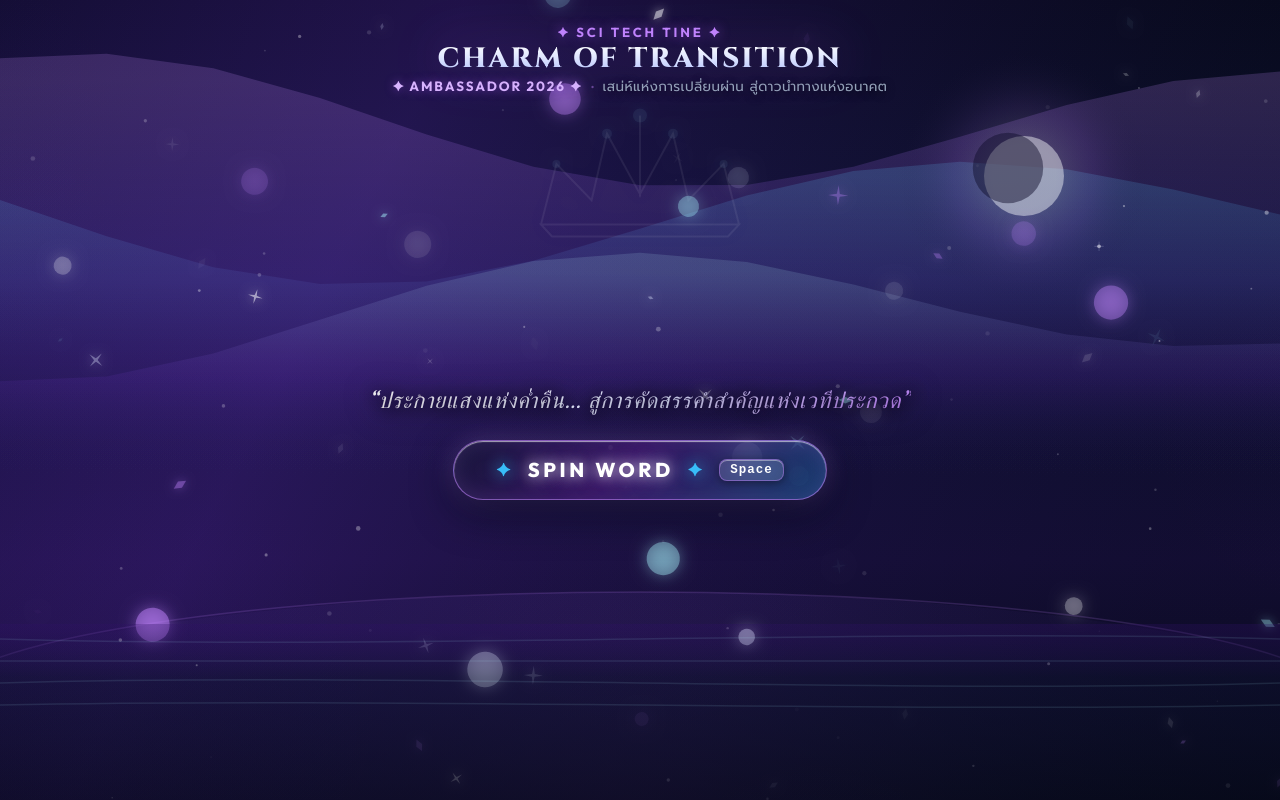
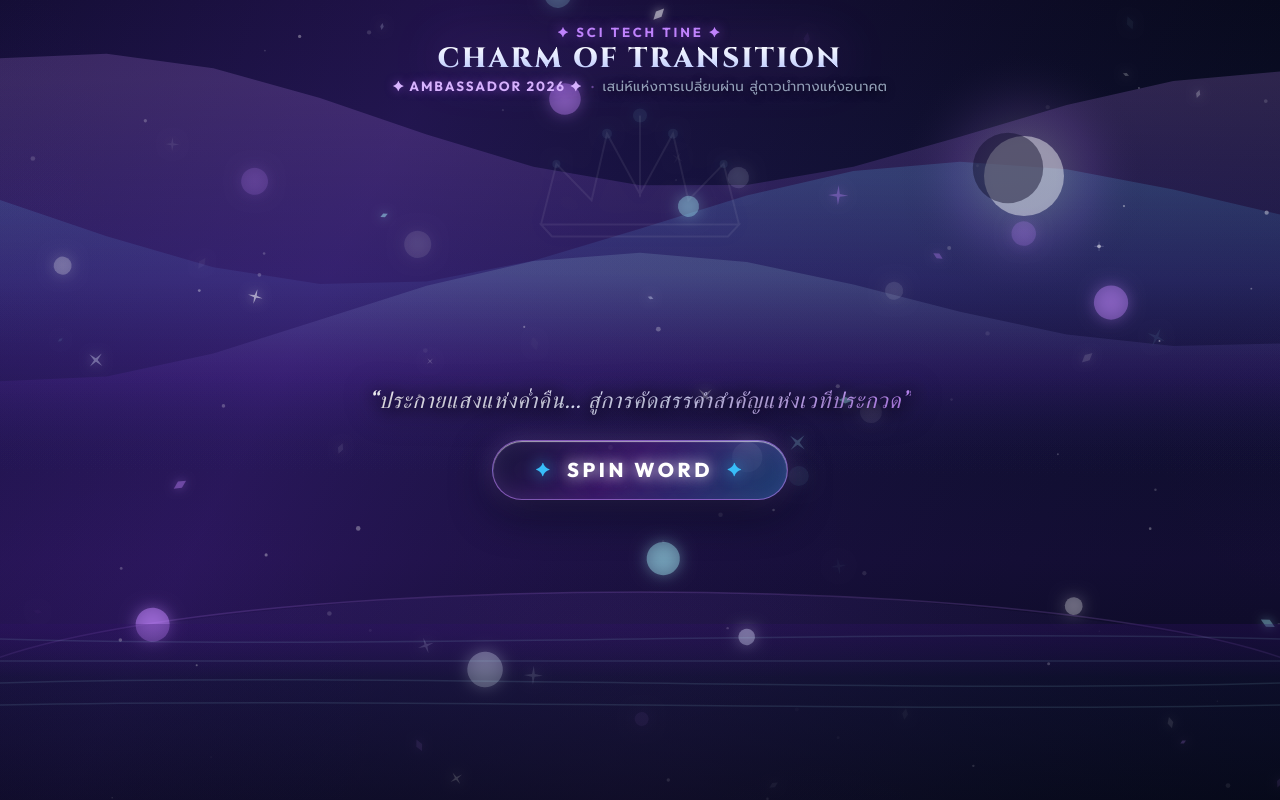
Before and after one commit to Doub1eKill/WebRandomStar, a React (Vite) app: page / in a window 1280 px wide. Built offline with nearby package versions, Linux system fonts and the light colour scheme.

Commit message:
fix(stage): remove Space key hint and center SPIN WORD button

```diff
--- a/src/components/Stage/StageOverlay.tsx
+++ b/src/components/Stage/StageOverlay.tsx
@@ -84,7 +84,6 @@ export const StageOverlay: React.FC<StageOverlayProps> = ({
               <span className="btn-sparkle-star">✦</span>
               <span className="btn-spin-text">SPIN WORD</span>
               <span className="btn-sparkle-star">✦</span>
-              <span className="btn-key-hint">Space</span>
             </button>
           </div>
         )}
--- a/src/index.css
+++ b/src/index.css
@@ -1912,6 +1912,7 @@ button {
   border-radius: 9999px;
   display: inline-flex;
   align-items: center;
+  justify-content: center;
   gap: 14px;
   cursor: pointer;
   transition: all 0.3s cubic-bezier(0.16, 1, 0.3, 1);
```
